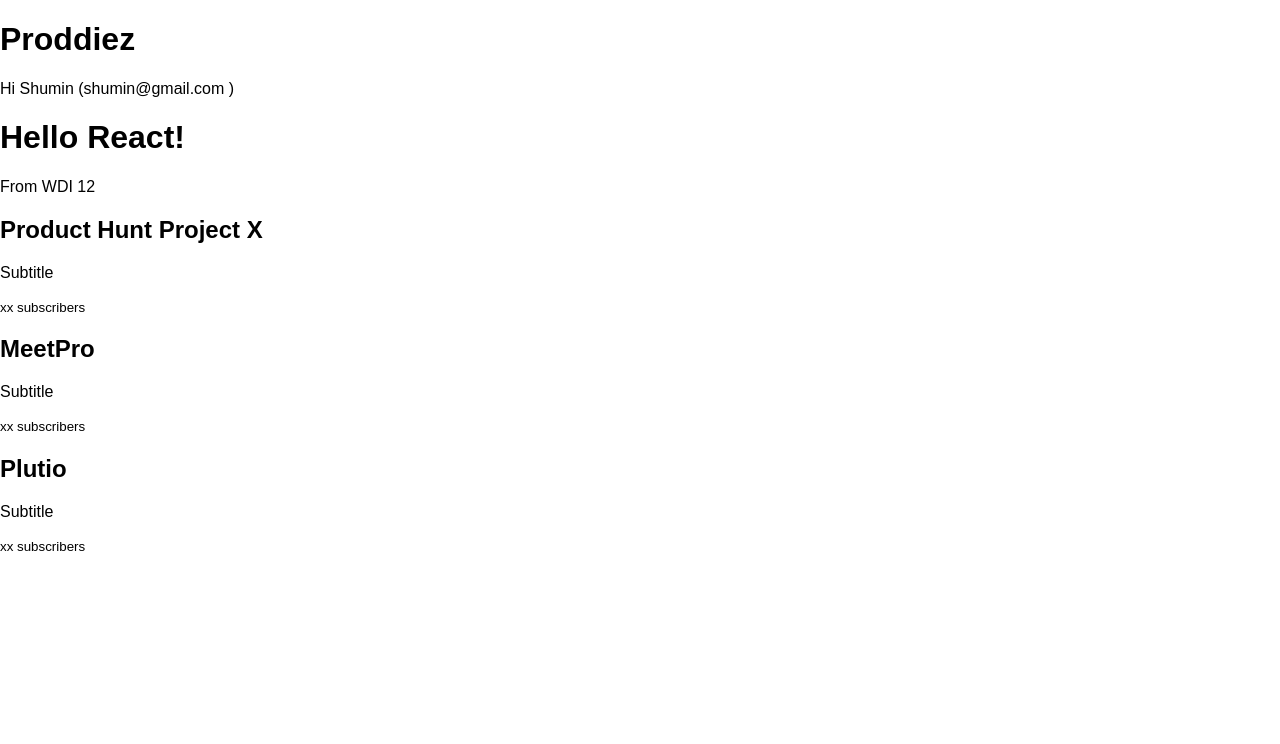
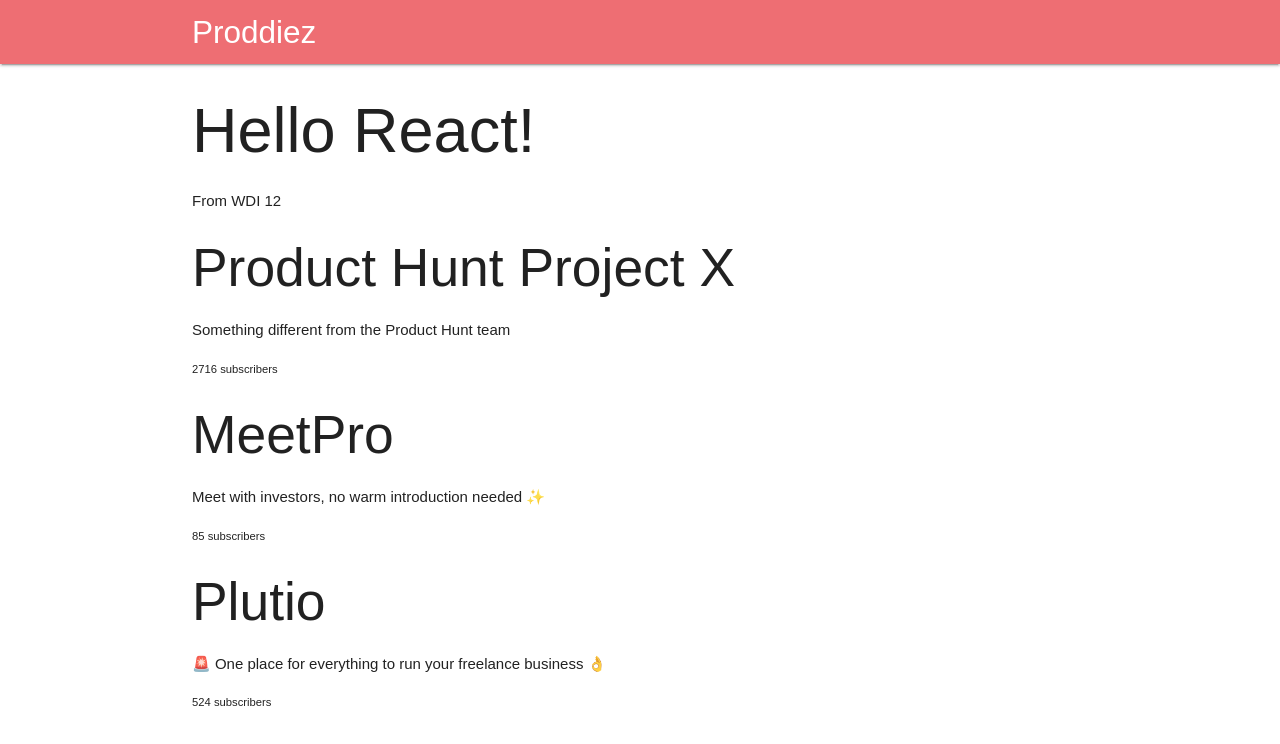
Before and after one commit to charlimxm/proddiez, a React app: page / in a window 1280 px wide. Built offline with nearby package versions, Linux system fonts and the light colour scheme.

Commit message:
setup materialize and clean up codes

```diff
--- a/public/index.html
+++ b/public/index.html
@@ -19,6 +19,8 @@
       work correctly both with client-side routing and a non-root public URL.
       Learn how to configure a non-root public URL by running `npm run build`.
     -->
+    <!-- Compiled and minified CSS -->
+    <link rel="stylesheet" href="https://cdnjs.cloudflare.com/ajax/libs/materialize/0.100.2/css/materialize.min.css">
     <title>React App</title>
   </head>
   <body>
--- a/src/components/App.js
+++ b/src/components/App.js
@@ -12,26 +12,42 @@
     }
 
     // from the db
-    const productTitles = [
-      'Product Hunt Project X',
-      'MeetPro',
-      'Plutio'
+    const products = [
+      {
+        title: 'Product Hunt Project X',
+        subtitle: 'Something different from the Product Hunt team',
+        subCount: 2716
+      },
+      {
+        title: 'MeetPro',
+        subtitle: 'Meet with investors, no warm introduction needed ✨',
+        subCount: 85
+      },
+      {
+        title: 'Plutio',
+        subtitle: '🚨 One place for everything to run your freelance business 👌',
+        subCount: 524
+      }
     ]
 
-    const productComponents = productTitles.map(product => {
-      return <Product title={product} />
+    const allProducts = products.map((product, index) => {
+      return <Product key={index} productObj={product} />
     })
 
 
-    return <div>
+    return (
+      <div>
         <Nav
           navProp={navProp}
         />
+        <div className="container">
           <h1>Hello React!</h1>
           <p>From WDI 12</p>
 
-      { productComponents }
+          { allProducts }
         </div>
+      </div>
+    )
   }
 }
 
--- a/src/components/Nav.js
+++ b/src/components/Nav.js
@@ -3,13 +3,11 @@
 class Nav extends Component {
   render() {
     return (
-      <div>
-        <h1>{ this.props.navProp.title }</h1>
-
-        <span>
-          Hi { this.props.navProp.username } (
-          { this.props.navProp.useremail } )</span>
-      </div>
+      <nav>
+        <div className="nav-wrapper container">
+          <a className="brand-logo">{ this.props.navProp.title }</a>
+        </div>
+      </nav>
     )
   }
 }
--- a/src/components/Product.js
+++ b/src/components/Product.js
@@ -4,10 +4,10 @@
   render() {
     return (
       <div>
-        <h2>{ this.props.title }</h2>
-        <p>Subtitle</p>
+        <h2>{ this.props.productObj.title }</h2>
+        <p>{ this.props.productObj.subtitle }</p>
 
-        <small>xx subscribers</small>
+        <small>{ this.props.productObj.subCount } subscribers</small>
       </div>
     )
   }
```
Lines whose indentation alone changed are shown as unchanged.
